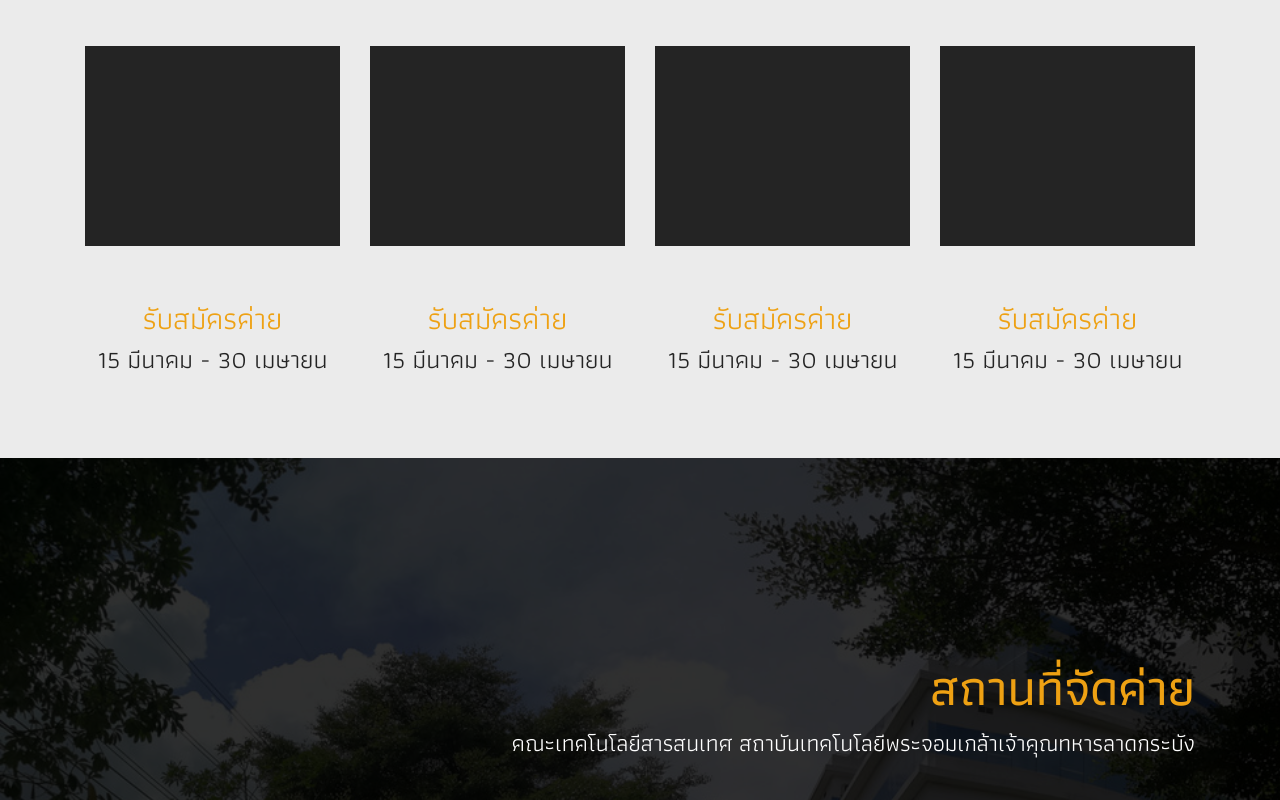
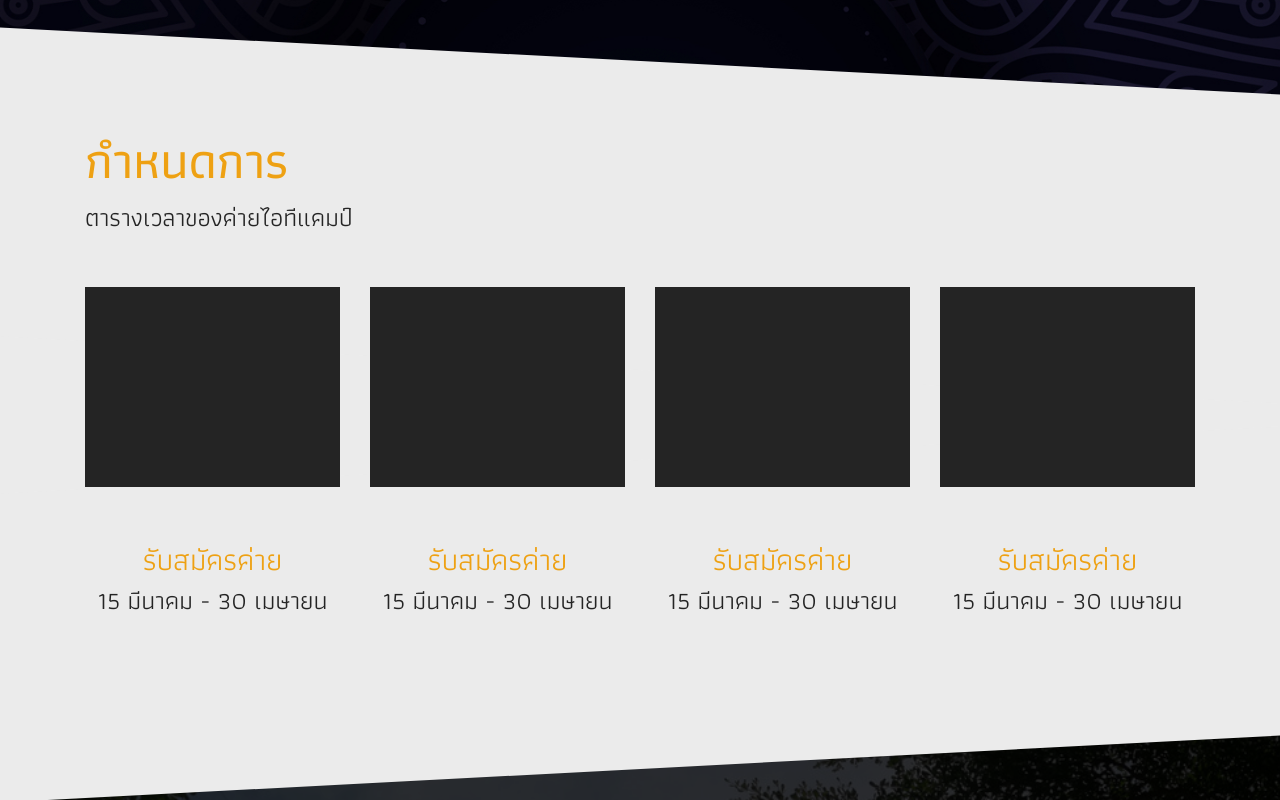
Before and after one commit to phongsathorn1/itcamp15-landing, a Vue app: page / in a window 1280 px wide. Shown: the part 740-1540 px from the top of the page. Built offline with nearby package versions, Linux system fonts and the light colour scheme.

Commit message:
Add stripe bar

```diff
--- a/src/components/section/Heading.vue
+++ b/src/components/section/Heading.vue
@@ -1,5 +1,6 @@
 <template>
   <div id="heading-container">
+    <div class="container">
       <div id="heading-content">
         <img src="../../assets/logo.png" alt>
         <h2>ไอทีแคมป์ ครั้งที่ 15</h2>
@@ -8,6 +9,7 @@
         <span>คณะเทคโนโลยีสารสนเทศ สถาบันเทคโนโลยีพระจอมเกล้าเจ้าคุณทหารลาดกระบัง</span>
       </div>
       <Sponsor/>
+    </div>
   </div>
 </template>
 
@@ -28,6 +30,7 @@ export default {
   width: 100%;
   min-height: calc(100vh - 200px);
   padding-top: 200px;
+  padding-bottom: 250px
 }
 
 #heading-content {
--- a/src/components/section/Timeline.vue
+++ b/src/components/section/Timeline.vue
@@ -1,11 +1,13 @@
 <template>
     <section class="home-section" id="timeline">
+        <div class="strip-top"></div>
+        <div class="strip-bottom"></div>
         <div class="container">
             <h1>กำหนดการ</h1>
             <span class="subhead">ตารางเวลาของค่ายไอทีแคมป์</span>
             <div class="timeline-wrapper">
                 <div class="row">
-                    <div class="col-md-3">
+                    <div class="col-md-3 timeline-block">
                         <div class="temp-block">
                         </div>
                         <div class="timeline-title">
@@ -15,7 +17,7 @@
                             15 มีนาคม - 30 เมษายน
                         </div>
                     </div>
-                    <div class="col-md-3">
+                    <div class="col-md-3 timeline-block">
                         <div class="temp-block">
                         </div>
                         <div class="timeline-title">
@@ -25,7 +27,7 @@
                             15 มีนาคม - 30 เมษายน
                         </div>
                     </div>
-                    <div class="col-md-3">
+                    <div class="col-md-3 timeline-block">
                         <div class="temp-block">
                         </div>
                         <div class="timeline-title">
@@ -35,7 +37,7 @@
                             15 มีนาคม - 30 เมษายน
                         </div>
                     </div>
-                    <div class="col-md-3">
+                    <div class="col-md-3 timeline-block">
                         <div class="temp-block">
                         </div>
                         <div class="timeline-title">
@@ -57,18 +59,38 @@ export default {
 </script>
 
 <style lang="scss">
-.home-section h1{
-    color: #eea113;
-    font-size: 50px;
-}
-
-#timeline.home-section .subhead{
+#timeline .subhead{
     color: #242424;
     font-size: 25px;
 }
-#timeline.home-section{
-    padding: 30px 0px;
+
+#timeline{
     background: #ebebeb;
+}
+
+#timeline .strip-top{
+    background: #ebebeb;
+    width: 100%;
+    height: 50%;
+    position: absolute;
+    top: -45px;
+    transform: skewY(3deg);
+    z-index: 99;
+}
+
+#timeline .strip-bottom{
+    background: #ebebeb;
+    width: 100%;
+    height: 50%;
+    position: absolute;
+    bottom: -45px;
+    transform: skewY(-3deg);
+    z-index: 99;
+}
+
+#timeline .container{
+    position: relative;
+    z-index: 100;
 }
 
 #timeline .timeline-wrapper{
@@ -86,6 +108,10 @@ export default {
     color: #242424
 }
 
+#timeline .timeline-block{
+    margin-bottom: 30px;
+}
+
 .temp-block{
     height: 200px;
     width: 100%;
```
Lines whose indentation alone changed are shown as unchanged.
